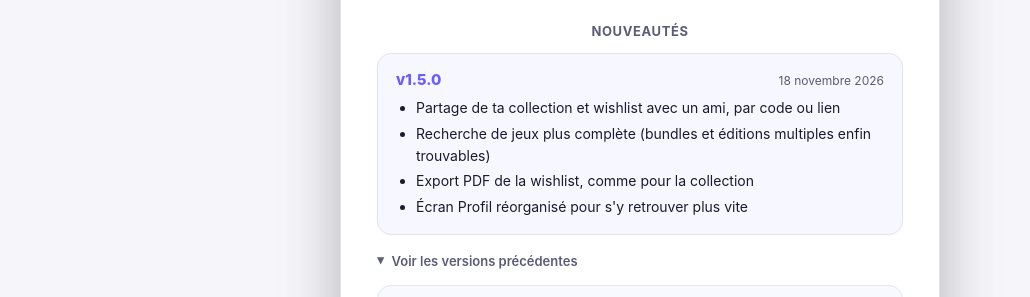
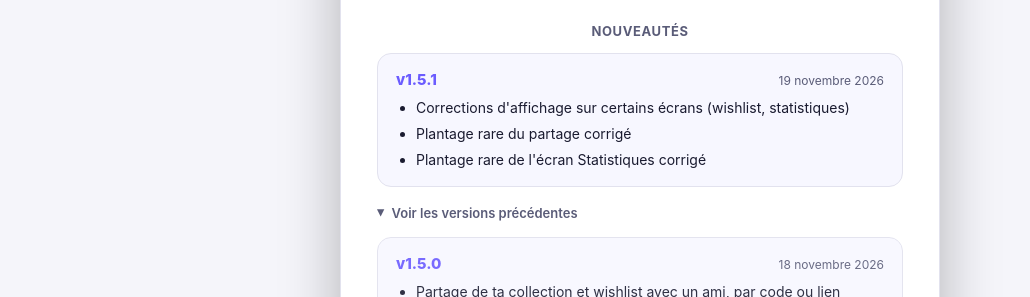
Before and after one commit to dam-des/dam-des.github.io, a plain HTML site: page index.html in a window 1280 px wide. Both pictures are taken after a click on the heading "Voir les versions précédentes". Shown: the part 503-800 px from the top of the page, without its empty margins (0-1030 px from the left). Drawn offline with Linux system fonts and the light colour scheme.

Commit message:
chore: add Gamoria v1.5.1 to the Nouveautés section
Co-Authored-By: Claude Sonnet 5 <noreply@anthropic.com>

```diff
--- a/index.html
+++ b/index.html
@@ -142,19 +142,31 @@
       <h2>Nouveautés</h2>
       <div class="version">
         <div class="version-head">
-          <span class="version-num">v1.5.0</span>
-          <span class="version-date">18 novembre 2026</span>
+          <span class="version-num">v1.5.1</span>
+          <span class="version-date">19 novembre 2026</span>
         </div>
         <ul>
-          <li>Partage de ta collection et wishlist avec un ami, par code ou lien</li>
-          <li>Recherche de jeux plus complète (bundles et éditions multiples enfin trouvables)</li>
-          <li>Export PDF de la wishlist, comme pour la collection</li>
-          <li>Écran Profil réorganisé pour s'y retrouver plus vite</li>
+          <li>Corrections d'affichage sur certains écrans (wishlist, statistiques)</li>
+          <li>Plantage rare du partage corrigé</li>
+          <li>Plantage rare de l'écran Statistiques corrigé</li>
         </ul>
       </div>
 
       <details class="older-versions">
         <summary>Voir les versions précédentes</summary>
+
+        <div class="version">
+          <div class="version-head">
+            <span class="version-num">v1.5.0</span>
+            <span class="version-date">18 novembre 2026</span>
+          </div>
+          <ul>
+            <li>Partage de ta collection et wishlist avec un ami, par code ou lien</li>
+            <li>Recherche de jeux plus complète (bundles et éditions multiples enfin trouvables)</li>
+            <li>Export PDF de la wishlist, comme pour la collection</li>
+            <li>Écran Profil réorganisé pour s'y retrouver plus vite</li>
+          </ul>
+        </div>
 
         <div class="version">
           <div class="version-head">
```
